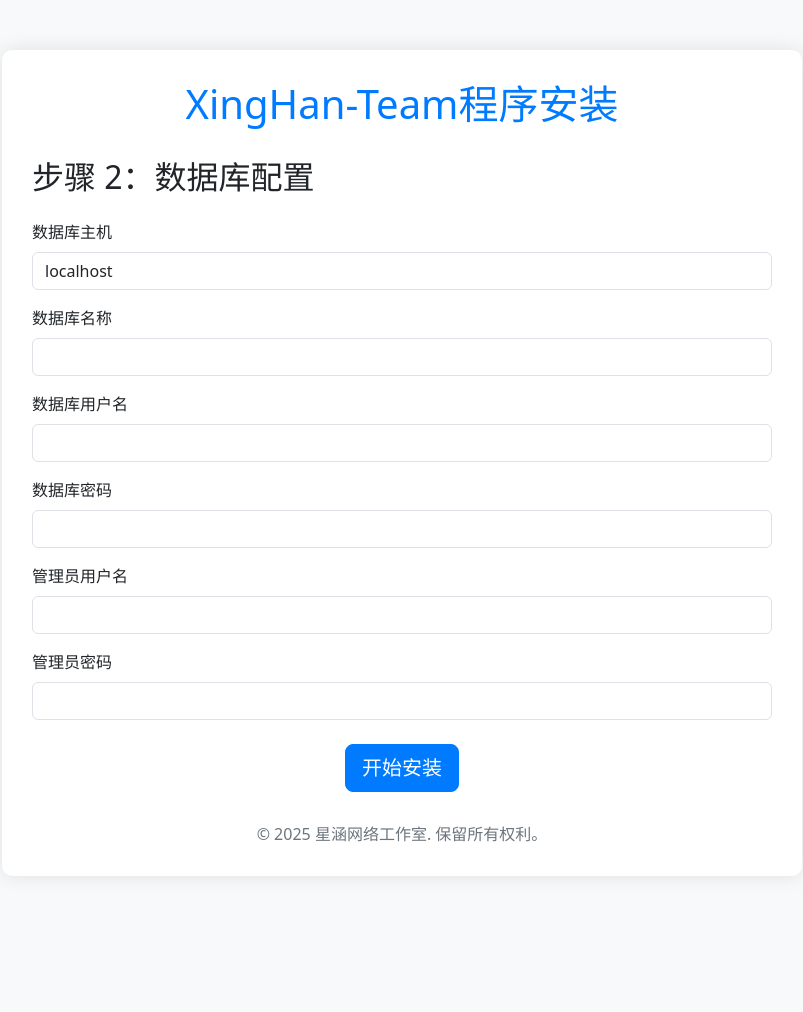
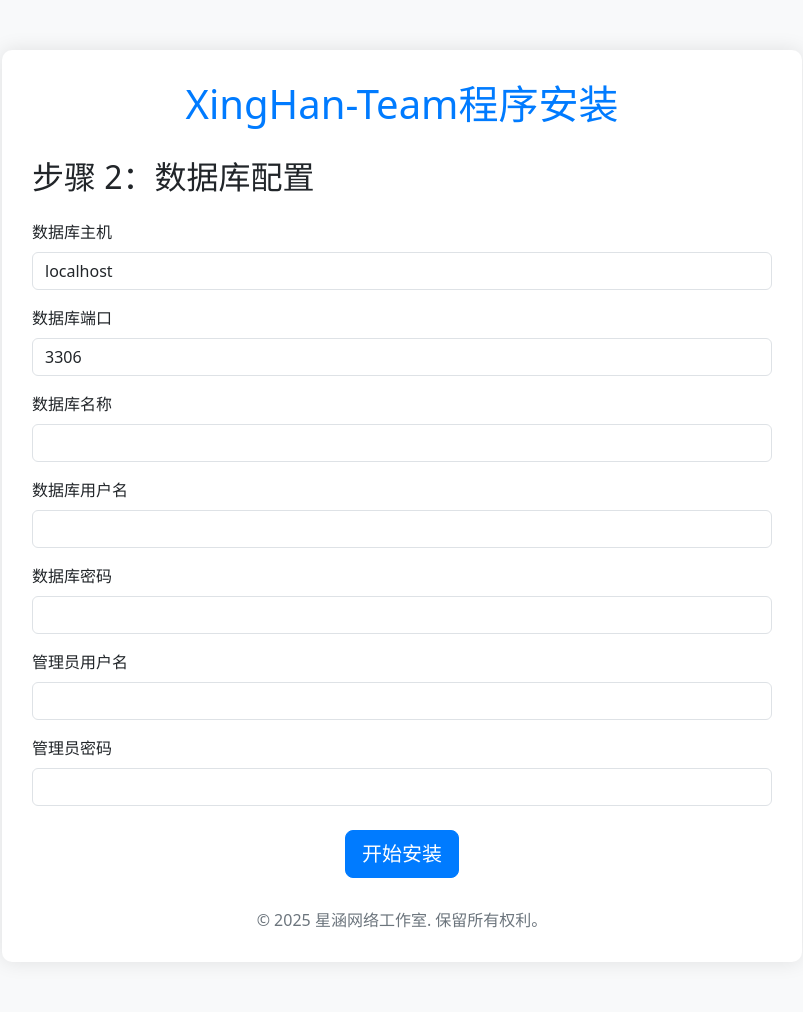
Before and after one commit to fengtiand/XingHan-Team, a PHP site: page /install/index.php?step=2 in a window 1280 px wide. Shown: the whole page, without its empty margins (238-1041 px from the left). Before the commit the page ends 842 px from the top, so only its background shows below. Run offline with PHP 8.4, Linux system fonts and the light colour scheme; some libraries are stand-ins or nearby versions.

Commit message:
Update index.php

```diff
--- a/install/index.php
+++ b/install/index.php
@@ -154,6 +154,10 @@ function check_extension($name)
                     <input type="text" class="form-control" id="db_host" name="db_host" value="localhost" required>
                 </div>
                 <div class="mb-3">
+                    <label for="db_port" class="form-label">数据库端口</label>
+                    <input type="number" class="form-control" id="db_port" name="db_port" value="3306" min="1" max="65535" required>
+                </div>
+                <div class="mb-3">
                     <label for="db_name" class="form-label">数据库名称</label>
                     <input type="text" class="form-control" id="db_name" name="db_name" required>
                 </div>
```
